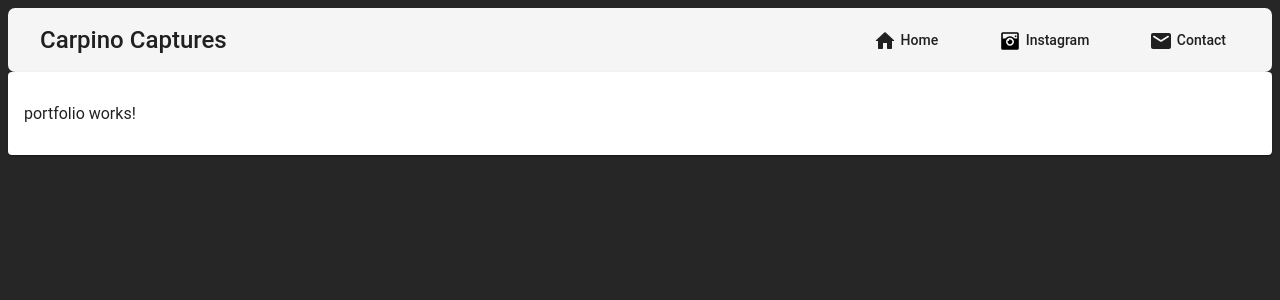
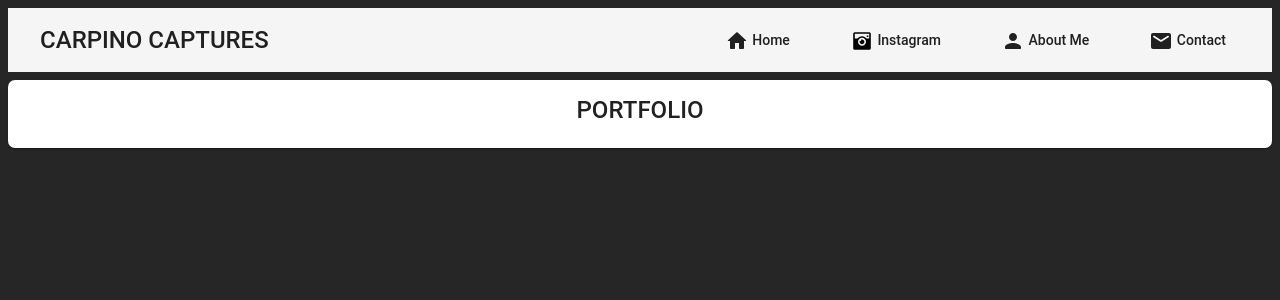
Before and after one commit to vince-carpino/carpino-captures, an Angular app: page / in a window 1280 px wide. Shown: the top 300 px of the page. Built offline with nearby package versions, Linux system fonts and the light colour scheme.

Commit message:
Adds basic styling to pages and adds about me page

```diff
--- /dev/null
+++ b/src/app/about/about.component.html
@@ -0,0 +1,3 @@
+<mat-card-title class="page-title">
+  {{ pageTitle }}
+</mat-card-title>
--- /dev/null
+++ b/src/app/about/about.component.ts
@@ -0,0 +1,14 @@
+import { Component, OnInit } from '@angular/core';
+
+@Component({
+  selector: 'cc-about',
+  templateUrl: './about.component.html',
+  styleUrls: ['./about.component.scss']
+})
+export class AboutComponent implements OnInit {
+  pageTitle = 'About Me';
+
+  constructor() {}
+
+  ngOnInit() {}
+}
--- a/src/app/app.component.ts
+++ b/src/app/app.component.ts
@@ -9,6 +9,7 @@ import { DomSanitizer } from '@angular/platform-browser';
 })
 export class AppComponent {
   iconsToRegister: string[] = [
+    'about-me-icon',
     'home-icon',
     'instagram-icon',
     'email-icon'
--- a/src/app/app.module.ts
+++ b/src/app/app.module.ts
@@ -13,13 +13,15 @@ import { NavBarComponent } from './nav-bar/nav-bar.component';
 import { ContactComponent } from './contact/contact.component';
 import { PortfolioComponent } from './portfolio/portfolio.component';
 import { HttpClientModule } from '@angular/common/http';
+import { AboutComponent } from './about/about.component';
 
 @NgModule({
   declarations: [
     AppComponent,
     NavBarComponent,
+    AboutComponent,
     ContactComponent,
-    PortfolioComponent
+    PortfolioComponent,
   ],
   imports: [
     BrowserModule,
@@ -30,6 +32,7 @@ import { HttpClientModule } from '@angular/common/http';
     MatIconModule,
     MatToolbarModule,
     RouterModule.forRoot([
+      { path: 'about', component: AboutComponent },
       { path: 'contact', component: ContactComponent },
       { path: '', component: PortfolioComponent, pathMatch: 'full' },
       { path: '**', component: PortfolioComponent, pathMatch: 'full' }
--- a/src/app/contact/contact.component.ts
+++ b/src/app/contact/contact.component.ts
@@ -5,10 +5,9 @@ import { Component, OnInit } from '@angular/core';
   styleUrls: ['./contact.component.scss']
 })
 export class ContactComponent implements OnInit {
+  pageTitle = 'Contact';
 
-  constructor() { }
+  constructor() {}
 
-  ngOnInit() {
-  }
-
+  ngOnInit() {}
 }
--- a/src/app/nav-bar/nav-bar.component.html
+++ b/src/app/nav-bar/nav-bar.component.html
@@ -10,10 +10,9 @@
       mat-button
       (click)="navButtonClicked(link)"
       [routerLink]="[getLinkFromName(link)]"
-      svgIcon="../../assets/instagram-icon.svg"
     >
       <mat-icon
-        *ngIf="getSvgFromLinkName(link) != ''"
+        *ngIf="getSvgFromLinkName(link)"
         [svgIcon]="getSvgFromLinkName(link)"
       ></mat-icon>
       {{ link }}
--- a/src/app/nav-bar/nav-bar.component.scss
+++ b/src/app/nav-bar/nav-bar.component.scss
@@ -7,9 +7,17 @@
 }
 
 mat-toolbar {
-  border-radius: 7px;
+  border-radius: 0px;
+  margin-bottom: 0.5rem;
+  top: 0;
+  left: 0;
+  right: 0;
+  // position: fixed;
+  z-index: 100;
 }
+
 
 #site-name-button {
   font-size: 24px;
+  text-transform: uppercase;
 }
--- a/src/app/nav-bar/nav-bar.component.ts
+++ b/src/app/nav-bar/nav-bar.component.ts
@@ -7,7 +7,7 @@ import { Component, OnInit } from '@angular/core';
 })
 export class NavBarComponent implements OnInit {
   siteName = 'Carpino Captures';
-  linkNames = ['Home', 'Instagram', 'Contact'];
+  linkNames = ['Home', 'Instagram', 'About Me', 'Contact'];
   instagramUrl = 'https://www.instagram.com/vince_carpino/';
 
   constructor() {}
@@ -16,7 +16,7 @@ export class NavBarComponent implements OnInit {
 
   navButtonClicked(link: string) {
     switch (link) {
-      case 'Instagram':
+      case this.linkNames[1]:
         this.openLink(this.instagramUrl);
         break;
       default:
@@ -28,7 +28,10 @@ export class NavBarComponent implements OnInit {
     let link = '';
 
     switch (linkName) {
-      case 'Contact':
+      case this.linkNames[2]:
+        link = '/about';
+        break;
+      case this.linkNames[3]:
         link = '/contact';
         break;
       default:
@@ -42,13 +45,16 @@ export class NavBarComponent implements OnInit {
     let svgName = '';
 
     switch (linkName) {
-      case 'Home':
+      case this.linkNames[0]:
         svgName = 'home-icon';
         break;
-      case 'Instagram':
+      case this.linkNames[1]:
         svgName = 'instagram-icon';
         break;
-      case 'Contact':
+      case this.linkNames[2]:
+        svgName = 'about-me-icon';
+        break;
+      case this.linkNames[3]:
         svgName = 'email-icon';
         break;
       default:
--- a/src/app/portfolio/portfolio.component.html
+++ b/src/app/portfolio/portfolio.component.html
@@ -1,3 +1,3 @@
-<p>
-  portfolio works!
-</p>
+<mat-card-title class="page-title">
+  {{ pageTitle }}
+</mat-card-title>
--- a/src/app/portfolio/portfolio.component.ts
+++ b/src/app/portfolio/portfolio.component.ts
@@ -5,10 +5,9 @@ import { Component, OnInit } from '@angular/core';
   styleUrls: ['./portfolio.component.scss']
 })
 export class PortfolioComponent implements OnInit {
+  pageTitle = 'Portfolio';
 
-  constructor() { }
+  constructor() {}
 
-  ngOnInit() {
-  }
-
+  ngOnInit() {}
 }
--- a/src/styles.scss
+++ b/src/styles.scss
@@ -1,6 +1,15 @@
 @import "~@angular/material/prebuilt-themes/deeppurple-amber.css";
 @import "./app/styles/vars";
 
-html {
+body {
   background: $matte-black;
 }
+
+mat-card {
+  border-radius: 7px !important;
+}
+
+.page-title {
+  text-align: center;
+  text-transform: uppercase;
+}
```
Also changed, not shown: src/app/about/about.component.scss (added), src/assets/svg/about-me-icon.svg (added), 1 other file (tests, documents, lock files or other folders).
